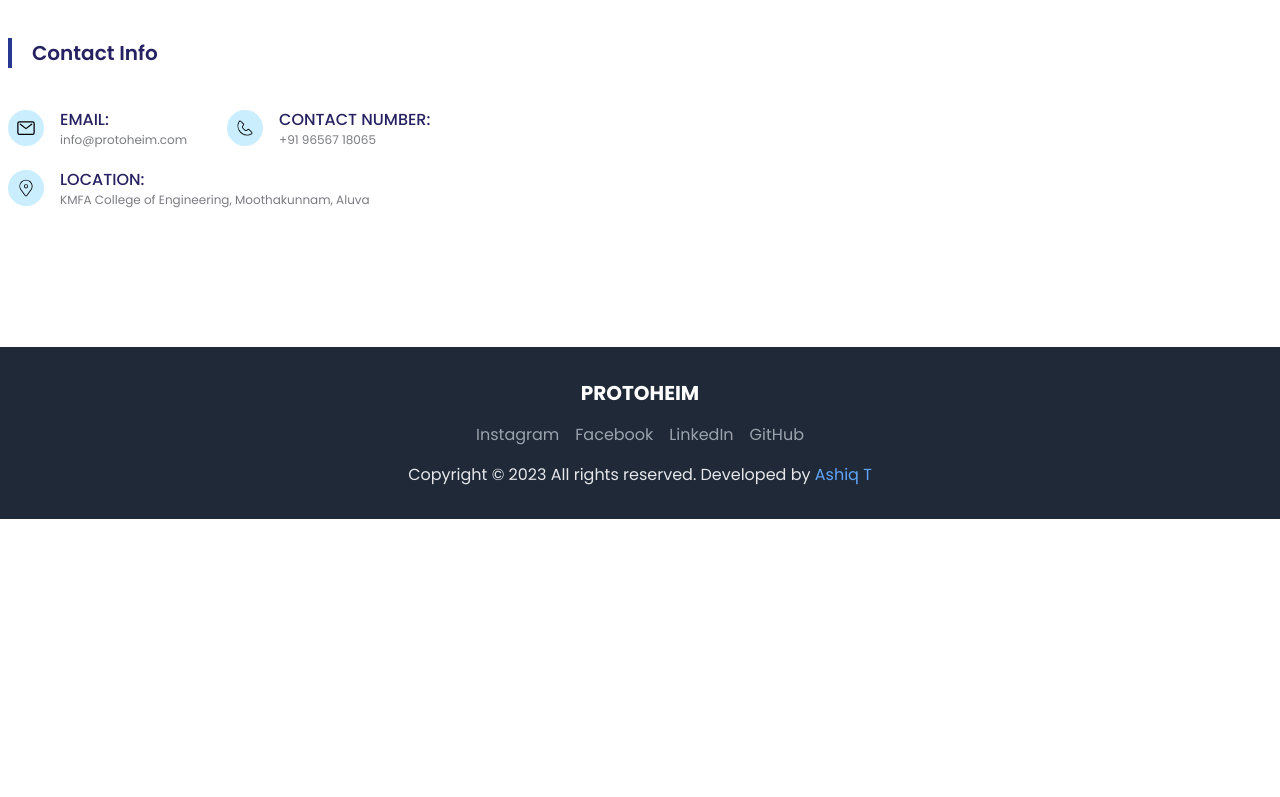
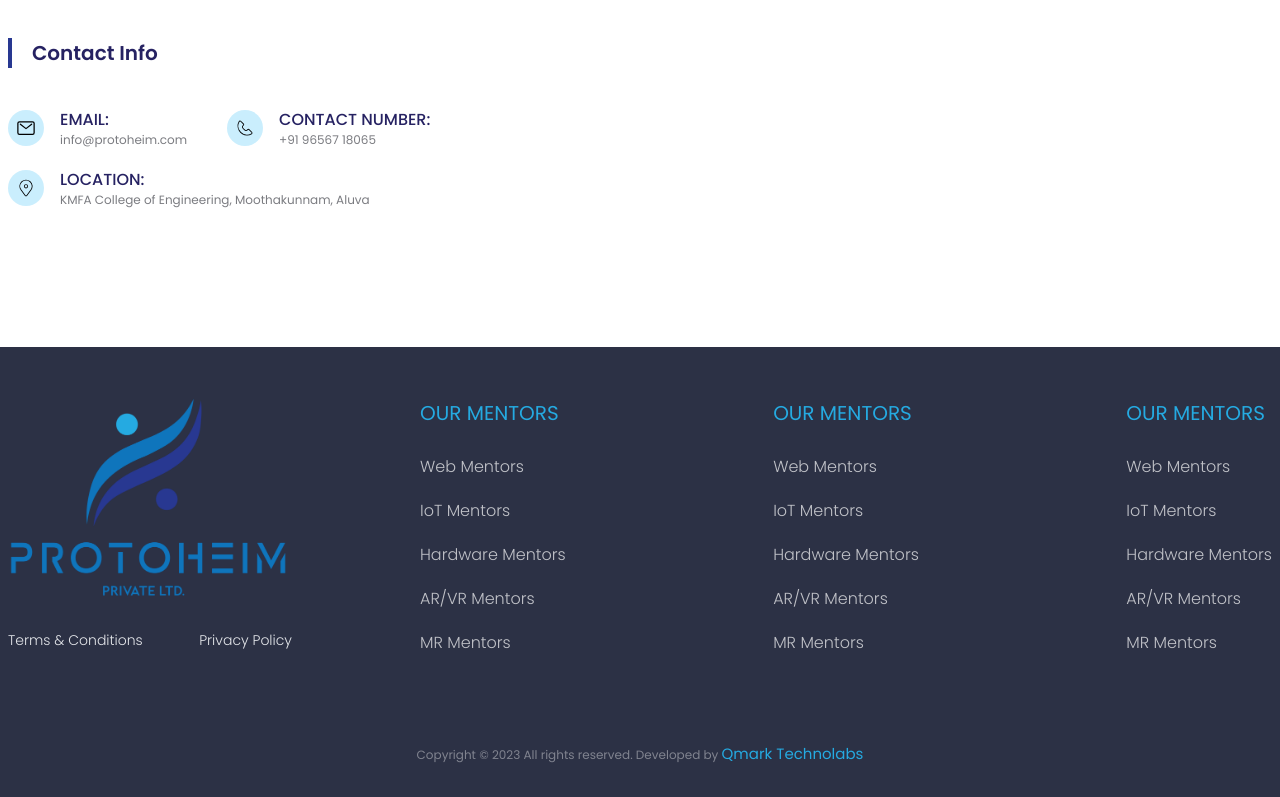
Before and after one commit to pmqmark/protonheim, a React (Create React App) app: page / in a window 1280 px wide. Shown: the part 3748-4545 px from the top of the page. Before the commit the page ends 4267 px from the top, so only its background shows below. Built offline with nearby package versions, Linux system fonts and the light colour scheme; the HTML template or start-up script is replaced by a standard one; a web font is replaced by a local one.

Commit message:
footer  also completed

```diff
--- a/src/components/Footer.jsx
+++ b/src/components/Footer.jsx
@@ -1,19 +1,88 @@
-import React from 'react';
+import React from "react";
+import { Link } from "react-router-dom";
 
 const Footer = () => {
+  const data = [
+    {
+      id: 1,
+      heading: "OUR MENTORS",
+      link: [
+        { id: 1, link: "#", name: "Web Mentors" },
+        { id: 2, link: "#", name: "IoT Mentors" },
+        { id: 3, link: "#", name: "Hardware Mentors" },
+        { id: 4, link: "#", name: "AR/VR Mentors" },
+        { id: 5, link: "#", name: "MR Mentors" },
+      ],
+    },
+    {
+      id: 2,
+      heading: "OUR MENTORS",
+      link: [
+        { id: 1, link: "#", name: "Web Mentors" },
+        { id: 2, link: "#", name: "IoT Mentors" },
+        { id: 3, link: "#", name: "Hardware Mentors" },
+        { id: 4, link: "#", name: "AR/VR Mentors" },
+        { id: 5, link: "#", name: "MR Mentors" },
+      ],
+    },
+    {
+      id: 3,
+      heading: "OUR MENTORS",
+      link: [
+        { id: 1, link: "#", name: "Web Mentors" },
+        { id: 2, link: "#", name: "IoT Mentors" },
+        { id: 3, link: "#", name: "Hardware Mentors" },
+        { id: 4, link: "#", name: "AR/VR Mentors" },
+        { id: 5, link: "#", name: "MR Mentors" },
+      ],
+    },
+  ];
   return (
-    <footer className="bg-gray-800 text-gray-200 py-8">
-      <div className="container mx-auto text-center">
-        <div className="mb-4">
-          <a href="#home" className="text-white text-xl font-bold">PROTOHEIM</a>
+    <footer className="bg-[#2C3145] text-gray-200 py-8 p-2">
+      <div className="max-w-[1280px] mx-auto w-full">
+        <div className="flex flex-col md:flex-row items-start justify-between md:py-5 gap-10 md:gap-32">
+          <div className="sm:mb-4 flex flex-col w-full md:w-2/6">
+            <a href="#home" className="text-white text-xl font-bold">
+              <img
+                src={require("../assets/protoheimLogo.png")}
+                alt="logo"
+                className="object-cover h-[130px] md:h-full md:w-[300px]"
+              />
+            </a>
+            <div className=" text-[10px] sm:text-[14px] font-[300] flex gap-5 md:gap-0 md:justify-between mt-5 md:mt-8 text-nowrap">
+              <span>Terms & Conditions</span>
+              <span>Privacy Policy</span>
+            </div>
+          </div>
+
+          <div className="flex flex-wrap justify-between w-full">
+            {data.map((items) => (
+              <div className="flex flex-col mb-10">
+                <h1
+                  key={items?.id}
+                  className="uppercase text-[#25AAE1] mb-7 text-xl"
+                >
+                  {items?.heading}
+                </h1>
+                <ul className="text-white/70 space-y-5 font-[300]">
+                  {items?.link.map((items) => (
+                    <li className="" key={items?.id}>
+                      <Link to={items?.link}>{items?.name}</Link>
+                    </li>
+                  ))}
+                </ul>
+              </div>
+            ))}
+          </div>
         </div>
-        <div className="flex justify-center space-x-4 mb-4">
-          <a href="#" className="text-gray-400 hover:text-white">Instagram</a>
-          <a href="#" className="text-gray-400 hover:text-white">Facebook</a>
-          <a href="#" className="text-gray-400 hover:text-white">LinkedIn</a>
-          <a href="#" className="text-gray-400 hover:text-white">GitHub</a>
+
+        <div className="text-[12px] w-full flex items-start md:items-center md:justify-center md:gap-2 text-white/40 mt-7">
+          {" "}
+          <Link to={"https://qmarktechnolabs.com"}>
+            Copyright © 2023 All rights reserved. Developed by{" "}
+            <br className="block md:hidden" /> <span className="text-[15px] text-secondaryColor"> Qmark Technolabs</span>{" "}
+          </Link>
         </div>
-        <p>Copyright © 2023 All rights reserved. Developed by <a href="#" className="text-blue-400">Ashiq T</a></p>
       </div>
     </footer>
   );
```
Also changed, not shown: src/assets/protoheimLogo.png (added).
